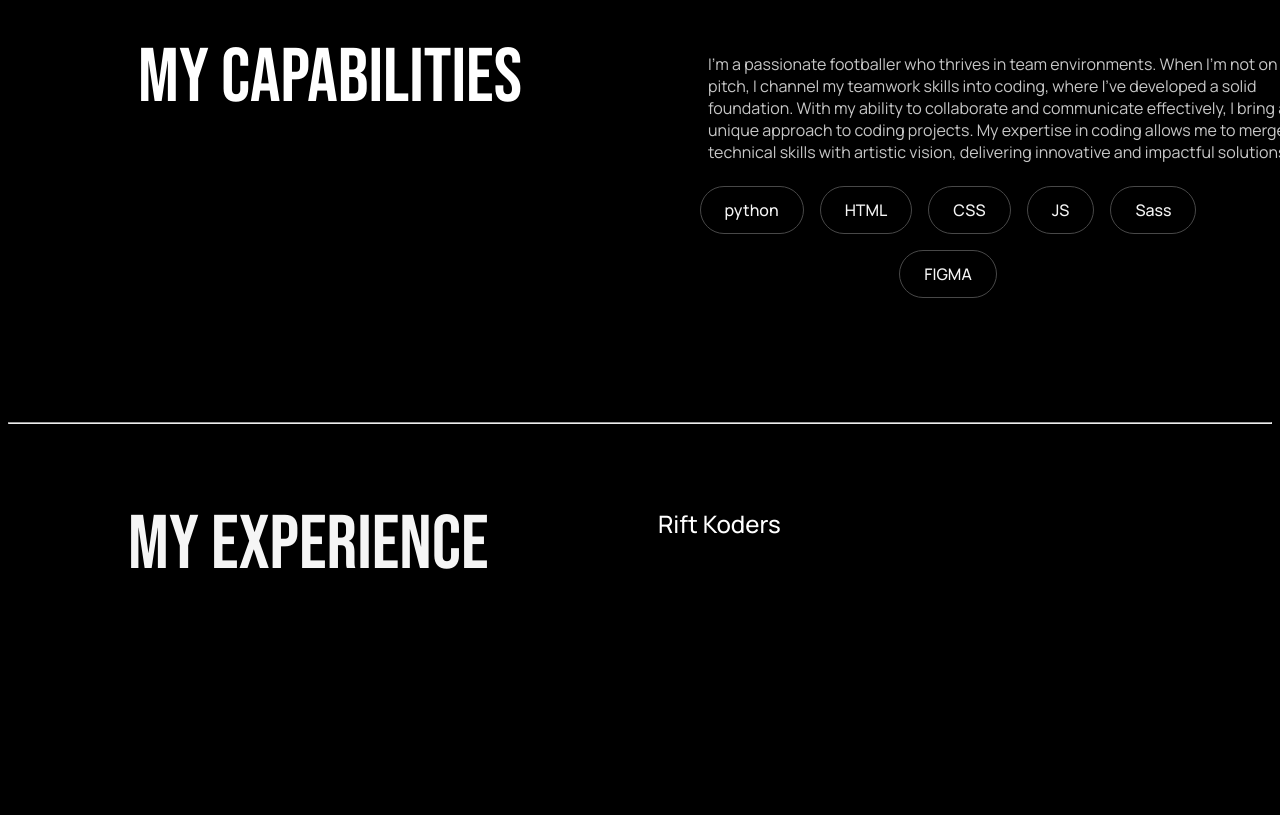
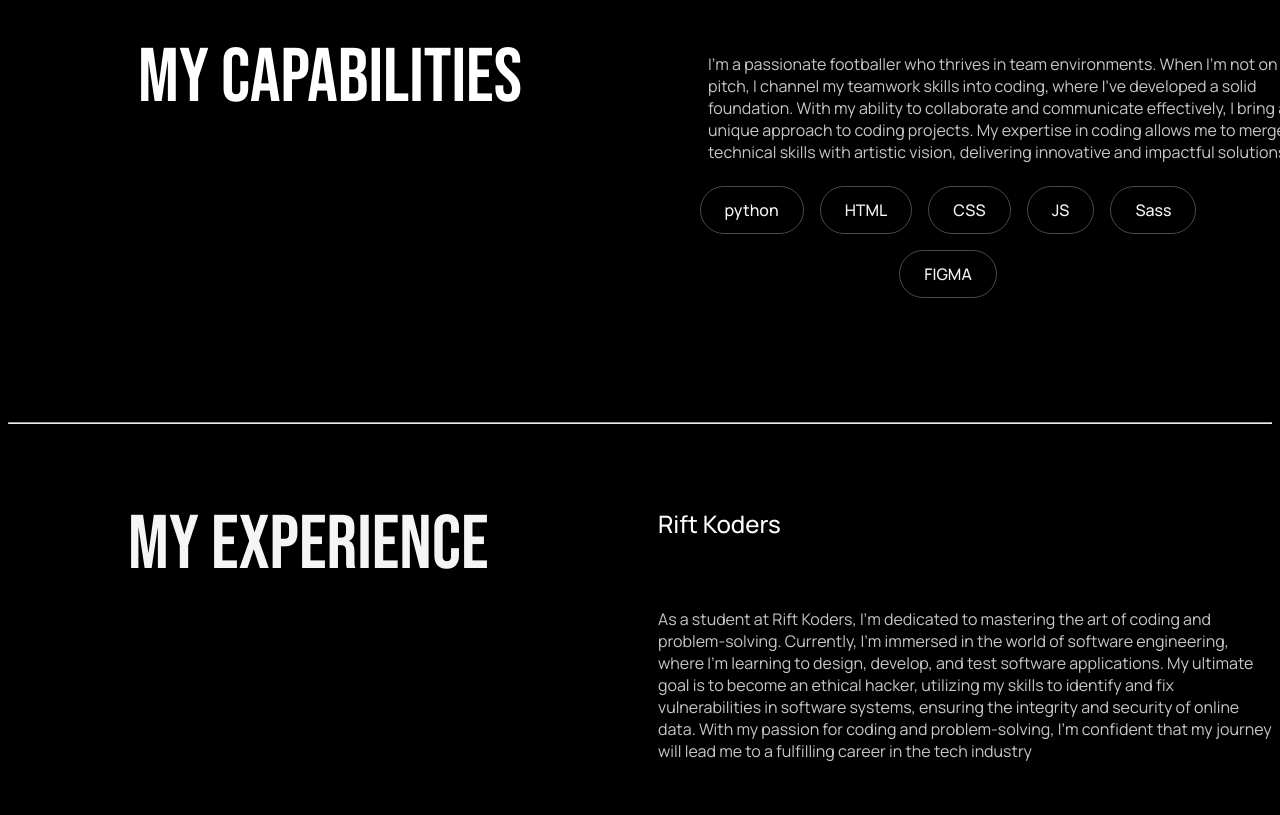
Before and after one commit to M-Saleh-N/saleh.portfolio, a plain HTML site: page aboutme.html in a window 1280 px wide. Shown: the part 1536-2351 px from the top of the page. Drawn offline with Linux system fonts and the light colour scheme.

Commit message:
styled the text

```diff
--- a/Styles/aboutme.css
+++ b/Styles/aboutme.css
@@ -225,3 +225,11 @@ body .navbar h2 {
     position: relative;
     top: -160px;
   }
+
+  .p-4 {
+    font-family: "Manrope", sans-serif;
+    margin-left: 650px;
+    position: relative;
+    top: -150px;
+    color: #c7c7c7;
+  }
```
